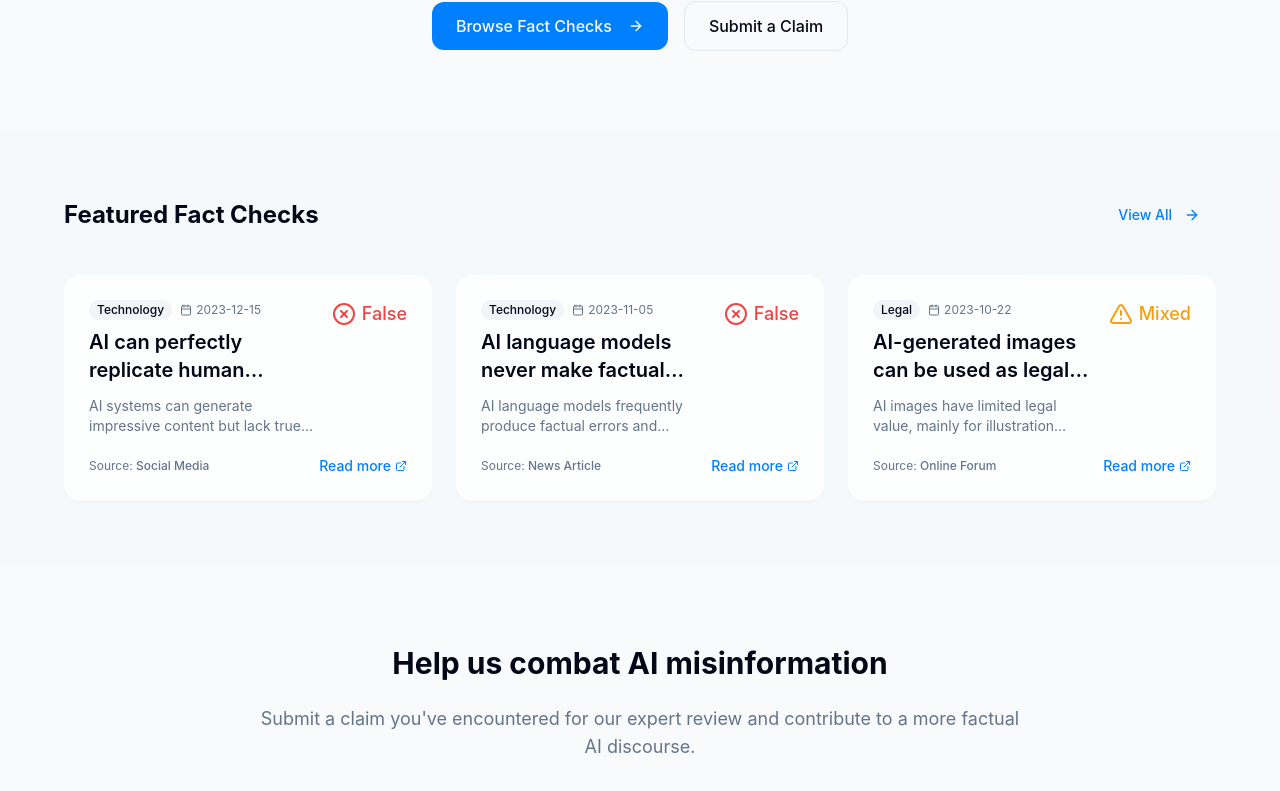
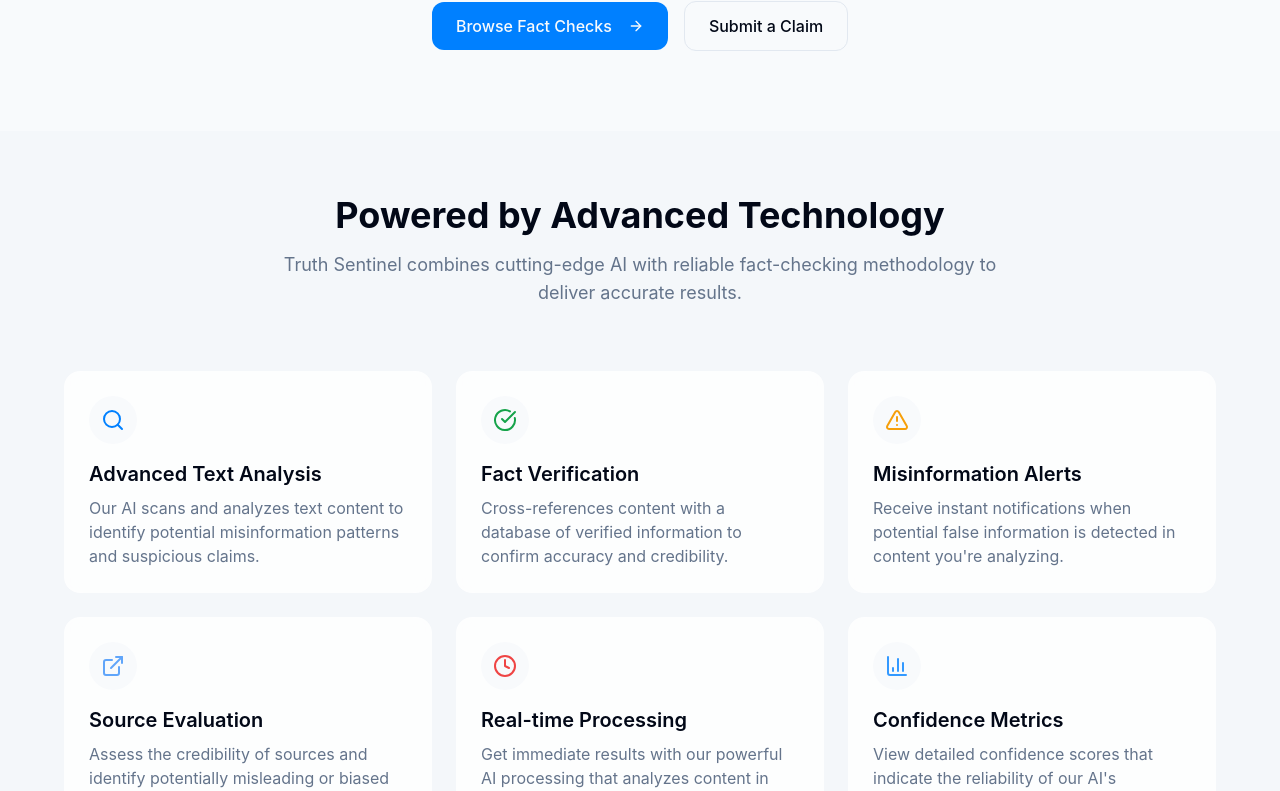
Before and after one commit to bhaveshpatil093/AI-Misinformation-Counter-AIMC, a React (Vite) app: page / in a window 1280 px wide. Shown: the part 589-1380 px from the top of the page. Built offline with nearby package versions, Linux system fonts and the light colour scheme; a web font is replaced by a local one.

Commit message:
Add homepage section
Adds a new section to the homepage.

```diff
--- /dev/null
+++ b/src/components/FeatureCard.tsx
@@ -0,0 +1,33 @@
+
+import { cn } from "@/lib/utils";
+import { ReactNode } from "react";
+
+interface FeatureCardProps {
+  icon: ReactNode;
+  title: string;
+  description: string;
+  className?: string;
+}
+
+const FeatureCard = ({ icon, title, description, className }: FeatureCardProps) => {
+  return (
+    <div
+      className={cn(
+        "glass rounded-2xl p-6 transition-all duration-300 hover:shadow-lg hover:-translate-y-1",
+        className
+      )}
+    >
+      <div className="inline-flex items-center justify-center w-12 h-12 rounded-full bg-background mb-4">
+        {icon}
+      </div>
+
+      <h3 className="text-xl font-semibold mb-2">{title}</h3>
+
+      <p className="text-muted-foreground">
+        {description}
+      </p>
+    </div>
+  );
+};
+
+export default FeatureCard;
--- a/src/pages/Index.tsx
+++ b/src/pages/Index.tsx
@@ -4,9 +4,10 @@ import { useNavigate } from "react-router-dom";
 import Navbar from "@/components/Navbar";
 import SearchBar from "@/components/SearchBar";
 import FactCard from "@/components/FactCard";
+import FeatureCard from "@/components/FeatureCard";
 import { factChecks } from "@/data/factChecks";
 import { Button } from "@/components/ui/button";
-import { ArrowRight, Search } from "lucide-react";
+import { ArrowRight, Search, BarChart3, Clock, ExternalLink, AlertTriangle, CheckCircle } from "lucide-react";
 
 const Index = () => {
   const navigate = useNavigate();
@@ -19,6 +20,39 @@ const Index = () => {
 
   // Get featured fact checks (most recent 3)
   const featuredFactChecks = factChecks.slice(0, 3);
+
+  const features = [
+    {
+      icon: <Search className="w-6 h-6 text-primary" />,
+      title: "Advanced Text Analysis",
+      description: "Our AI scans and analyzes text content to identify potential misinformation patterns and suspicious claims."
+    },
+    {
+      icon: <CheckCircle className="w-6 h-6 text-verified" />,
+      title: "Fact Verification",
+      description: "Cross-references content with a database of verified information to confirm accuracy and credibility."
+    },
+    {
+      icon: <AlertTriangle className="w-6 h-6 text-mixed" />,
+      title: "Misinformation Alerts",
+      description: "Receive instant notifications when potential false information is detected in content you're analyzing."
+    },
+    {
+      icon: <ExternalLink className="w-6 h-6 text-blue-400" />,
+      title: "Source Evaluation",
+      description: "Assess the credibility of sources and identify potentially misleading or biased information."
+    },
+    {
+      icon: <Clock className="w-6 h-6 text-false" />,
+      title: "Real-time Processing",
+      description: "Get immediate results with our powerful AI processing that analyzes content in seconds."
+    },
+    {
+      icon: <BarChart3 className="w-6 h-6 text-accent" />,
+      title: "Confidence Metrics",
+      description: "View detailed confidence scores that indicate the reliability of our AI's assessment."
+    }
+  ];
 
   return (
     <div className="min-h-screen flex flex-col">
@@ -65,6 +99,30 @@ const Index = () => {
             >
               Submit a Claim
             </Button>
+          </div>
+        </div>
+      </section>
+
+      {/* Technology Section */}
+      <section className="py-16 px-6 bg-muted/50">
+        <div className="max-w-6xl mx-auto">
+          <div className="text-center mb-16">
+            <h2 className="text-3xl md:text-4xl font-bold mb-4">Powered by Advanced Technology</h2>
+            <p className="text-lg text-muted-foreground max-w-3xl mx-auto">
+              Truth Sentinel combines cutting-edge AI with reliable fact-checking
+              methodology to deliver accurate results.
+            </p>
+          </div>
+
+          <div className="grid grid-cols-1 md:grid-cols-2 lg:grid-cols-3 gap-6">
+            {features.map((feature, index) => (
+              <FeatureCard
+                key={index}
+                icon={feature.icon}
+                title={feature.title}
+                description={feature.description}
+              />
+            ))}
           </div>
         </div>
       </section>
```
